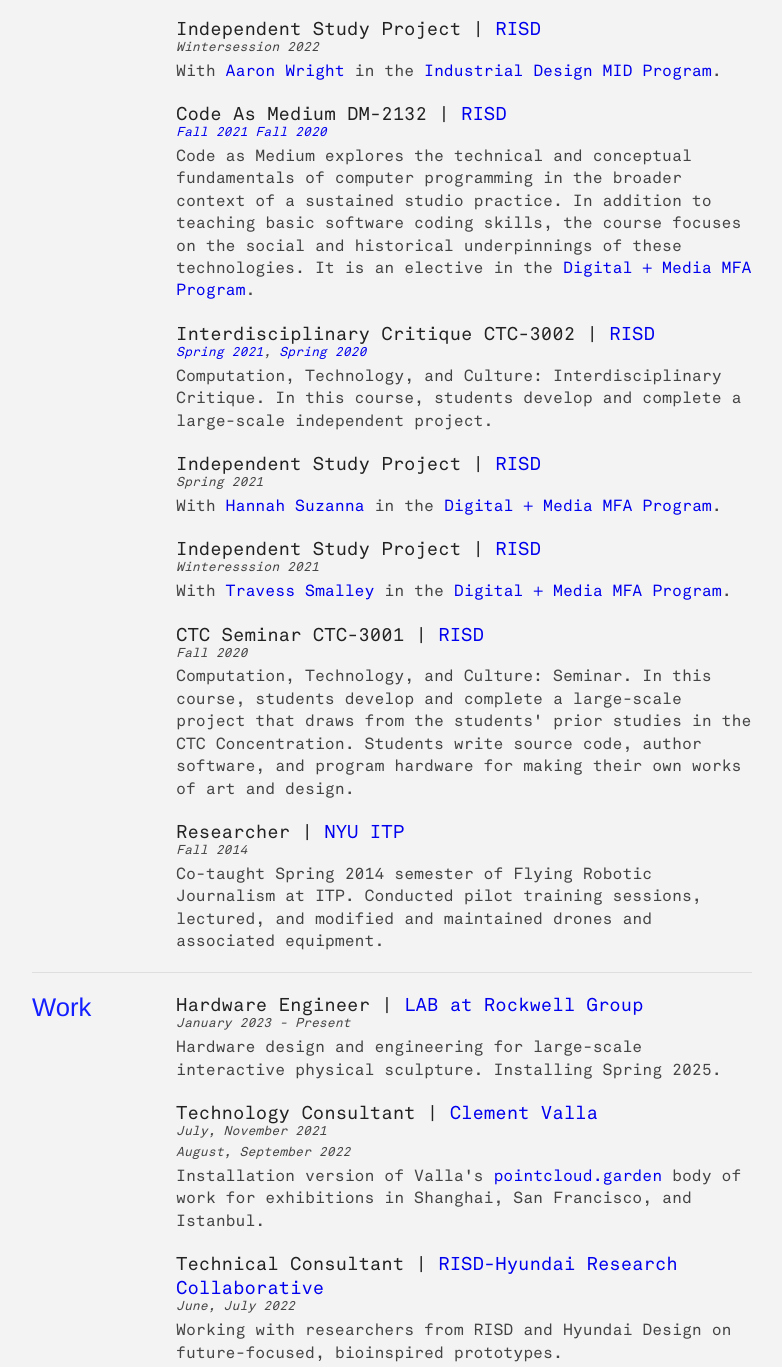
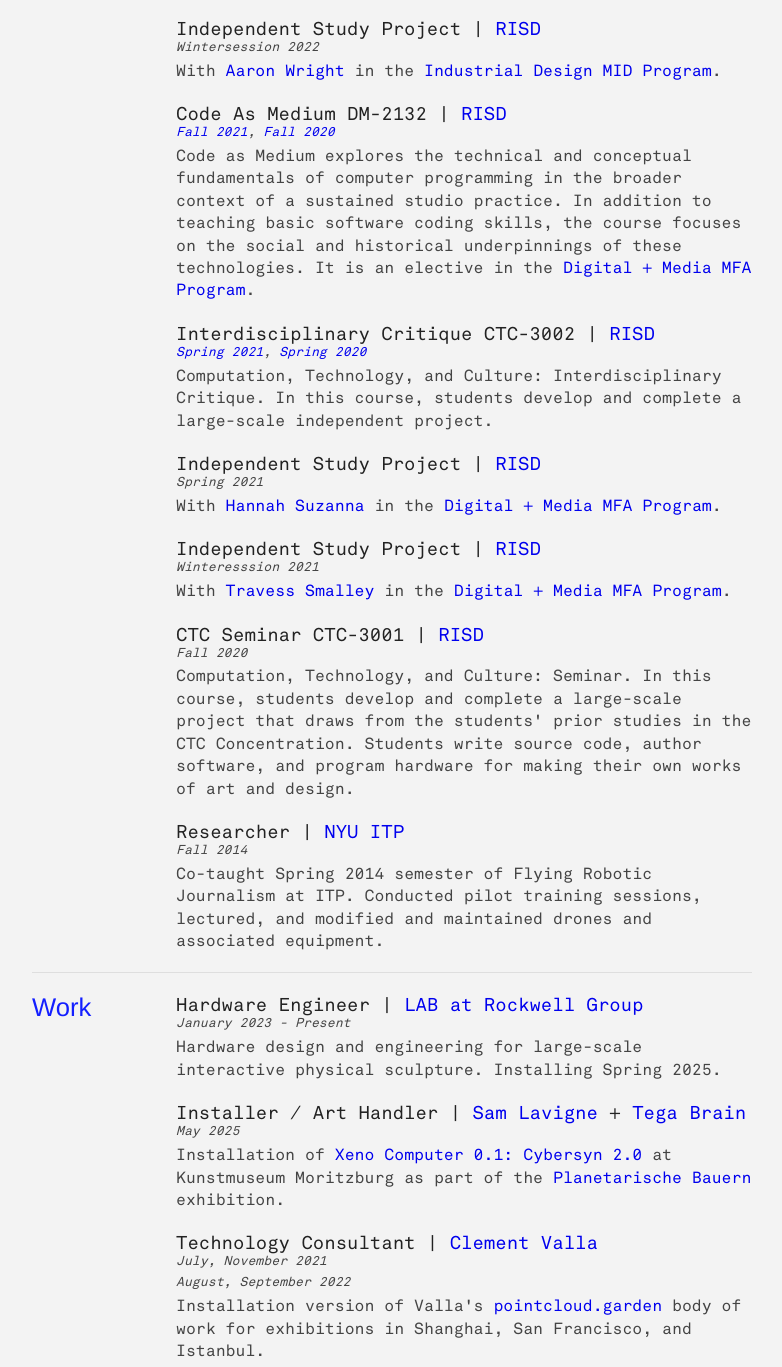
Before and after one commit to vwls/vwls.github.io, a plain HTML site: page index.html in a window 1280 px wide. Shown: the part 1509-2876 px from the top of the page, without its empty margins (248-1030 px from the left). Drawn offline with Linux system fonts and the light colour scheme.

Commit message:
adding sam and tega and fixing ffd link

```diff
--- a/index.html
+++ b/index.html
@@ -171,7 +171,7 @@
 						</article>
 
 						<h2>Code As Medium DM-2132 | <a class="noLink" href="https://www.risd.edu/">RISD</a></h2>
-							<p class="subDetails"><a class="noLink" href="https://fletcherbach.com/TEACHING/RISD-CODE-AS-MEDIUM-FALL-2021">Fall 2021</a> <a class="noLink" href="https://fletcherbach.com/TEACHING/RISD-CODE-AS-MEDIUM-FALL-2020">Fall 2020</a></p>
+							<p class="subDetails"><a class="noLink" href="https://fletcherbach.com/TEACHING/RISD-CODE-AS-MEDIUM-FALL-2021">Fall 2021</a>, <a class="noLink" href="https://fletcherbach.com/TEACHING/RISD-CODE-AS-MEDIUM-FALL-2020">Fall 2020</a></p>
 							<p><b>Code as Medium</b> explores the technical and conceptual fundamentals of computer programming in the broader context of a sustained studio practice. In addition to teaching basic software coding skills, the course focuses on the social and historical underpinnings of these technologies. It is an elective in the <a class="noLink" href="https://dm.risd.edu/">Digital + Media MFA Program</a>.</p>
 						</article>
 
@@ -219,6 +219,11 @@
 							<h2>Hardware Engineer | <a class="noLink" href="https://www.rockwellgroup.com/lab">LAB at Rockwell Group</a></h2>
 							<p class="subDetails">January 2023 - Present</p>
 							<p>Hardware design and engineering for large-scale interactive physical sculpture. Installing Spring 2025.</p>
+						</article>
+						<article>
+							<h2>Installer / Art Handler | <a class="noLink" href="https://lav.io/">Sam Lavigne</a> + <a class="noLink" href="https://tegabrain.com/">Tega Brain</a></h2>
+							<p class="subDetails">May 2025</p>
+							<p>Installation of <a class="noLink" href="https://planetarische-bauern.werkleitz.de/personen/tega-brain-sam-lavigne">Xeno Computer 0.1: Cybersyn 2.0</a> at Kunstmuseum Moritzburg as part of the <a class="noLink" href="https://planetarische-bauern.werkleitz.de/ausstellung">Planetarische Bauern</a> exhibition.</p>
 						</article>
 						<article>
 							<h2>Technology Consultant | <a class="noLink" href="http://clementvalla.com/">Clement Valla</a></h2>
@@ -312,7 +317,7 @@
 						</article>
 
 						<article>
-							<h2>Test Systems Engineer | <a class="noLink" href="http://www.finalfrontierdesign.com/">Final Frontier Design</a></h2>
+							<h2>Test Systems Engineer | <a class="noLink" href="https://www.paragonsdc.com//">Final Frontier Design</a></h2>
 							<p class="subDetails">January 2015 - January 2017</p>
 							<p>Designing and building sensor systems for collecting, storing, and visualizing data for NASA contract space suits.</p>
 						</article>
```
